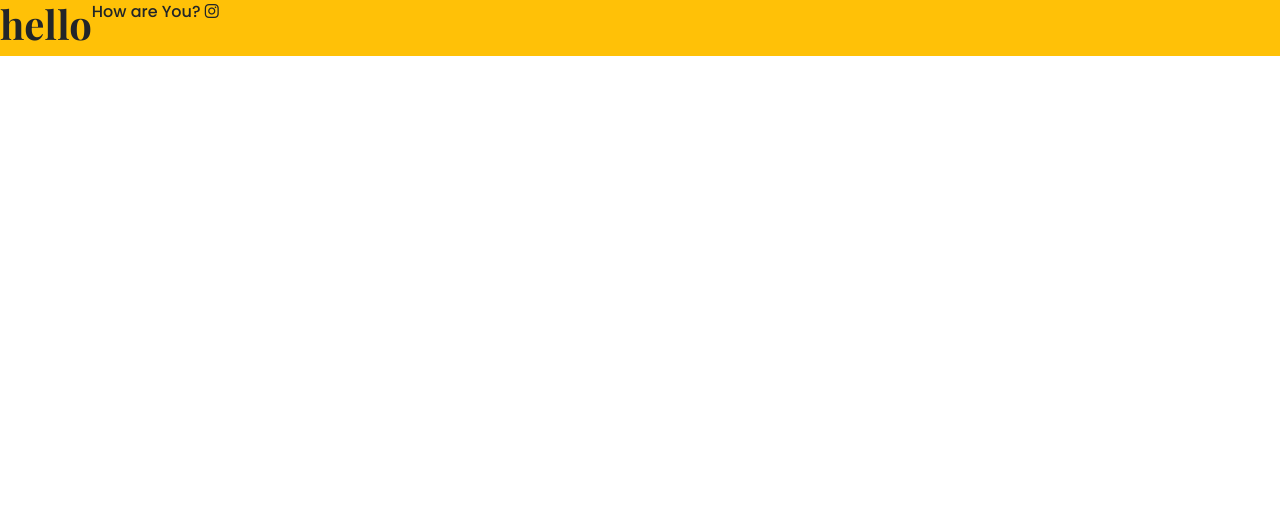
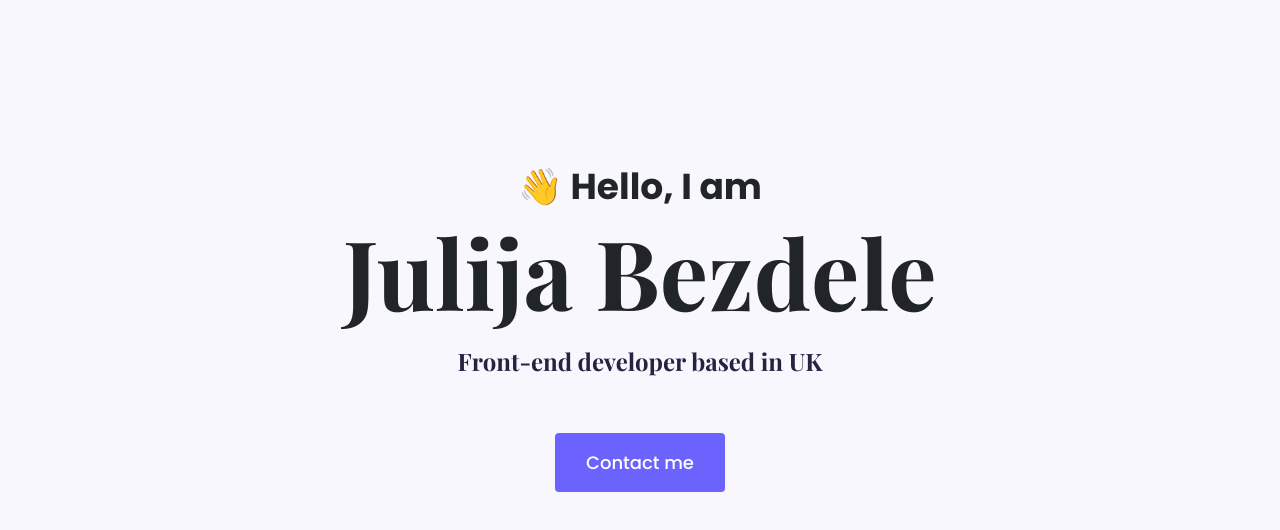
Before and after one commit to Volnistaja/Portfolio-project, a plain HTML site: page index.html in a window 1280 px wide. Drawn offline with nearby package versions, Linux system fonts and the light colour scheme.

Commit message:
Created index.html structure and added css to the page

```diff
--- a/index.html
+++ b/index.html
@@ -29,12 +29,15 @@
     <title>Document</title>
   </head>
   <body>
-    <div class="d-flex bg-warning">
-      <h1>hello</h1>
-      <p>
-        How are You?
-        <i class="fa-brands fa-instagram"></i>
-      </p>
+    <div class="hero">
+    <p>👋 Hello, I am</p>
+    <h1>Julija Bezdele</h1>
+    <h2 class="mb-5">Front-end developer based in UK</h2>
+    <div>
+    <a href="#" class="btn">Contact me</a>
     </div>
+   </div>
+
+
   </body>
 </html>
--- a/style.css
+++ b/style.css
@@ -1,8 +1,47 @@
-h1 {
-    font-family: "Playfair Display";
+:root {
+    --background-color:#f9f7fe;
+    --heading-font-family: "Playfair Display", serif;
+    --default-font-family: "Poppins", sans-serif;
+    --button-background-color: #6c63ff;
+}
+body {
+    font-family: var(--default-font-family);
+}
+
+
+h1, h2, h3, h4, h5, h6 {
+    font-family: var(--heading-font-family);
     font-weight: bold;
 
 }
+h1 {
+    font-size: 96px;
+}
 p {
-    font-family: "Poppins";
+    font-weight: normal;
 }
+.hero {
+    background-color: var(--background-color);
+    text-align: center;
+    padding: 160px 20px;
+}
+.hero p {
+    font-size: 36px;
+    font-weight: bold;
+    margin: 0;
+}
+.hero h2 {
+    font-family: var(--heading-font-family);
+    font-weight: normal;
+    font-size: 24px;
+    line-height: 2;
+    color: #272142;
+}
+.btn {
+    background-color: var(--button-background-color);
+    border-radius: 4px;
+    color: white;
+    font-size: 18px;
+    line-height: 27px;
+    padding: 15px 30px;
+}
```
